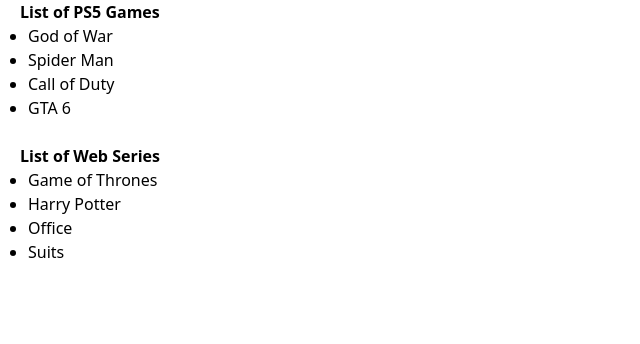
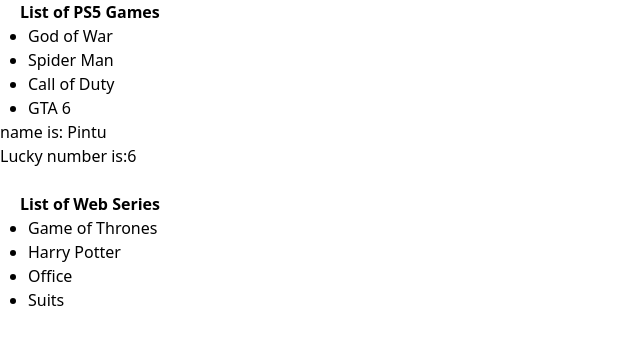
Before and after one commit to nehalpanchall/Reactify, a React app: page / in a window 1280 px wide. Shown: the top 344 px of the page, without its empty margins (0-640 px from the left). Built offline with nearby package versions, Linux system fonts and the light colour scheme; the HTML template or start-up script is replaced by a standard one.

Commit message:
explore different ways to manuplate props in IterateProps file

```diff
--- /dev/null
+++ b/src/Components/IterateProps.jsx
@@ -0,0 +1,21 @@
+const IterateProps = ({ games, name = 'Pintu', x } = props) => {
+  //   let { games } = props;
+
+  return (
+    <>
+      {/* Implicit Return: Without curly braces */}
+
+      <ul className="list-disc ml-7">
+        {games.map((items, index) => (
+          <li key={index}>{items}</li>
+        ))}
+      </ul>
+
+      <h1>name is: {name}</h1>
+
+      <h1>Lucky number is:{x}</h1>
+    </>
+  );
+};
+
+export default IterateProps;
--- a/src/Iterate.jsx
+++ b/src/Iterate.jsx
@@ -1,3 +1,5 @@
+import IterateProps from './Components/IterateProps';
+
 const Iterate = () => {
   const games = ['God of War', 'Spider Man', 'Call of Duty', 'GTA 6'];
 
@@ -7,19 +9,15 @@ const Iterate = () => {
     <>
       <h1 className="ml-5 font-bold">List of PS5 Games</h1>
 
-      {/* Implicit Return: Without curly braces */}
-      <ul className="list-disc ml-7">
-        {games.map(items => (
-          <li>{items}</li>
-        ))}
-      </ul>
+      <IterateProps games={games} x={6} />
 
       <br />
+
       {/* Explitcit Return: With curly braces */}
       <h1 className="ml-5 font-bold">List of Web Series</h1>
       <ul className="list-disc ml-7">
-        {webSeries.map(items => {
-          return <li>{items}</li>;
+        {webSeries.map((items, index) => {
+          return <li key={index}>{items}</li>;
         })}
       </ul>
     </>
```
